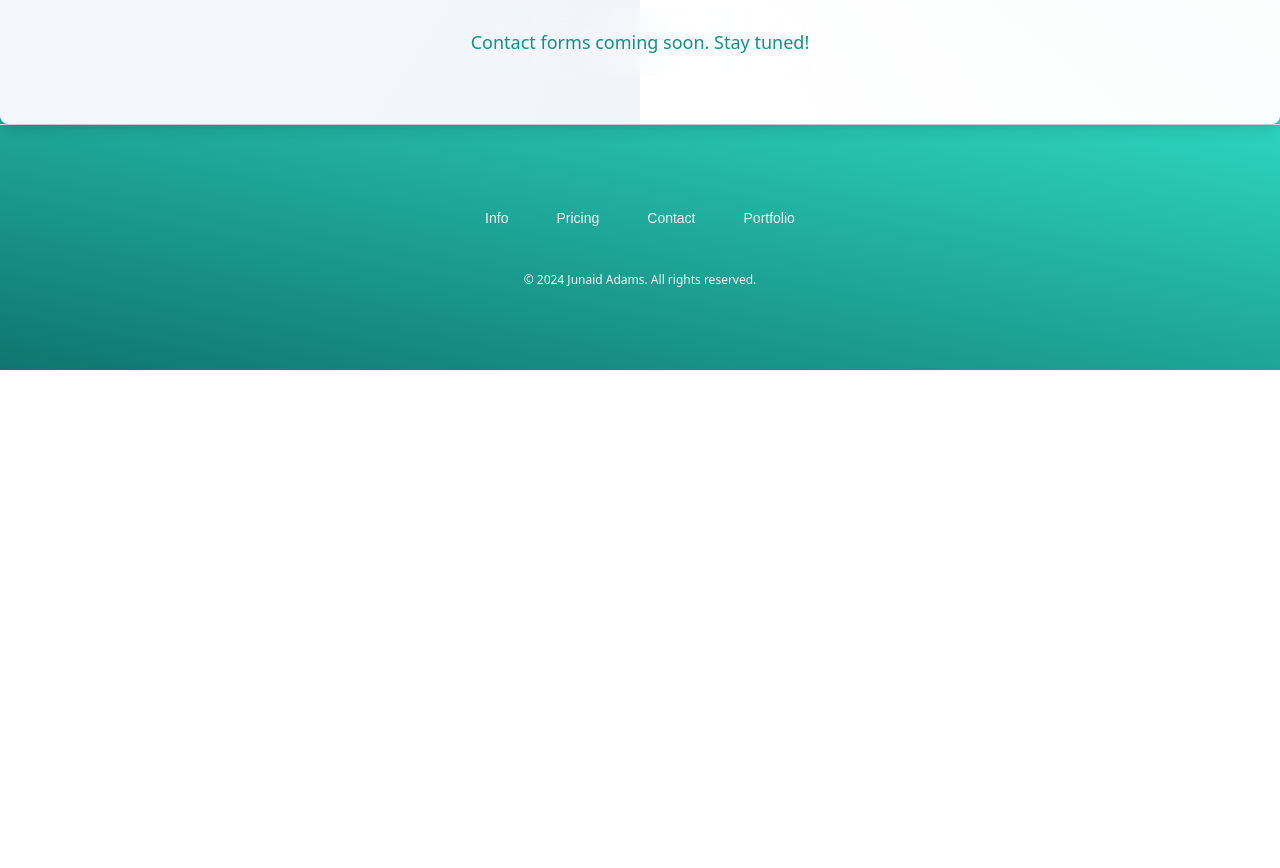
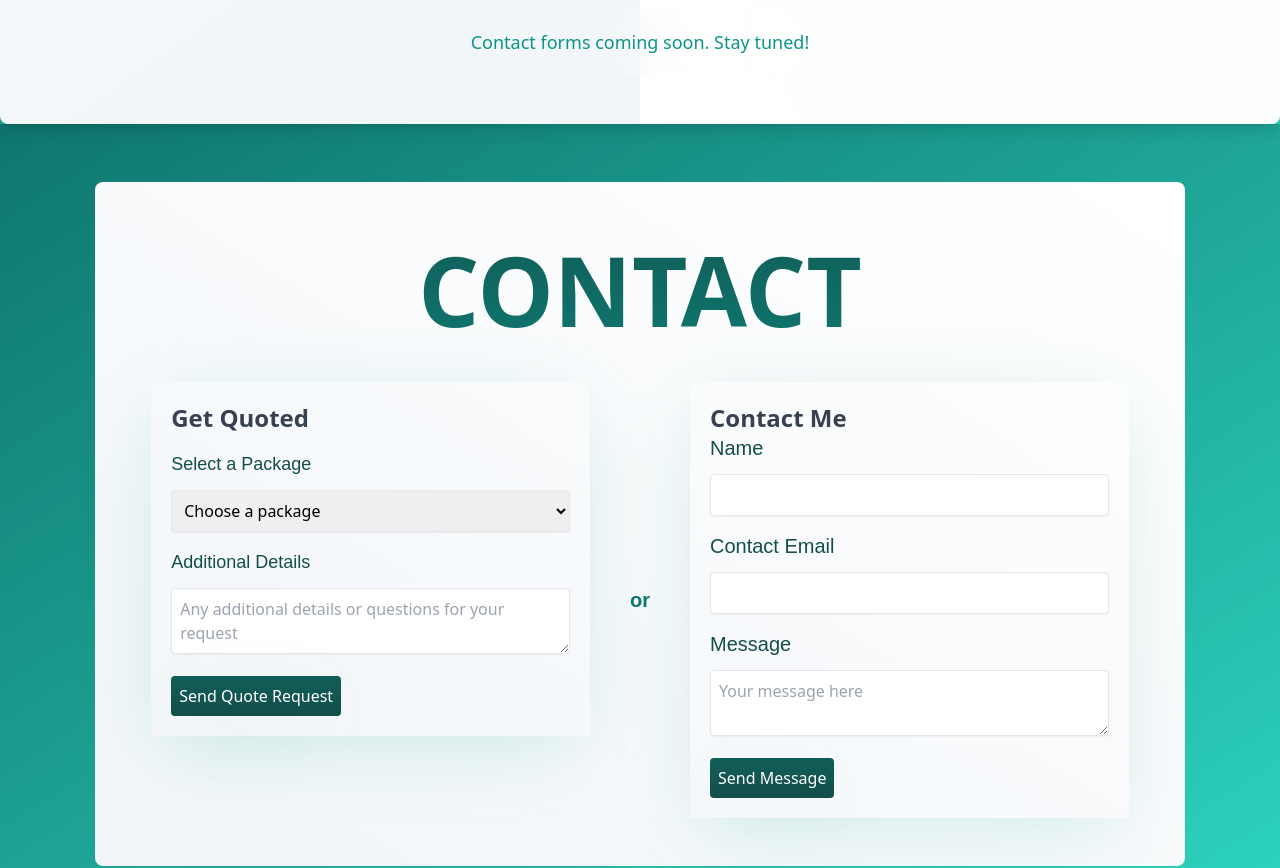
Before and after one commit to Junaidadams/portfolio-website, a React (Vite) app: page / in a window 1280 px wide. Shown: the part 3080-3948 px from the top of the page. Before the commit the page ends 3450 px from the top, so only its background shows below. Built offline with nearby package versions, Linux system fonts and the light colour scheme.

Commit message:
Changes before work day for eesa

```diff
--- a/components/QuoteForm.jsx
+++ b/components/QuoteForm.jsx
@@ -1,74 +1,76 @@
 import { useState } from "react";
-import emailjs from "emailjs-com";
-import { pricingScheme } from "../constants"; // Import the pricing scheme array
+import { pricingScheme } from "../constants";
+import axios from "axios";
 
 const QuoteForm = () => {
-  const [selectedPackage, setSelectedPackage] = useState("");
-  const [selectedPages, setSelectedPages] = useState([]);
-  const [message, setMessage] = useState("");
-  const [includeRetainer, setIncludeRetainer] = useState(false); // New state for retainer
+  const [formData, setFormData] = useState({
+    selectedPackage: "",
+    selectedPages: [],
+    message: "",
+    includeRetainer: false,
+  });
 
-  const handleSendEmail = (e) => {
+  const handleSendEmail = async (e) => {
     e.preventDefault();
+    console.log(formData);
 
-    const templateParams = {
-      selected_package: selectedPackage,
-      selected_pages: selectedPages.join(", "),
-      include_retainer: includeRetainer ? "Yes" : "No", // Include retainer option
-      message,
+    try {
+      const response = await axios.post(
+        "http://localhost:8800/api/mail/service-email",
+        { formData }
+      );
+      console.log("Mail sent successfully", response.data);
+    } catch (error) {
+      console.error("Failed to send mail", error);
+    }
   };
 
-    emailjs
-      .send(
-        "YOUR_SERVICE_ID", // Replace with your EmailJS service ID
-        "YOUR_TEMPLATE_ID", // Replace with your EmailJS template ID
-        templateParams,
-        "YOUR_USER_ID" // Replace with your EmailJS user ID
-      )
-      .then(
-        (result) => {
-          alert("Quote sent successfully!" + result);
-        },
-        (error) => {
-          alert("An error occurred. Please try again." + error);
-        }
-      );
+  const handlePageSelection = (index, value) => {
+    const newSelectedPages = [...formData.selectedPages];
+    newSelectedPages[index] = value;
+    setFormData((prevData) => ({
+      ...prevData,
+      selectedPages: newSelectedPages,
+    }));
   };
 
-  const handlePageSelection = (e) => {
-    const selectedOptions = Array.from(
-      e.target.selectedOptions,
-      (option) => option.value
-    );
-    const maxPages =
-      pricingScheme.find((scheme) => scheme.name === selectedPackage)
-        ?.addOnPageLimit || Infinity;
+  const handlePackageChange = (e) => {
+    const selectedPackageName = e.target.value;
+    const defaultPages =
+      selectedPackageName === "Single page website"
+        ? ["Home", "About", "Contact", "Faq", "Services"]
+        : ["Home", "About", "Contact", "Faq", "Projects"];
 
-    if (selectedOptions.length > maxPages) {
-      alert(`You can only select up to ${maxPages} pages for this package.`);
-      return;
-    }
-
-    setSelectedPages(selectedOptions);
+    setFormData((prevData) => ({
+      ...prevData,
+      selectedPackage: selectedPackageName,
+      selectedPages: defaultPages,
+    }));
   };
 
+  const currentPackage = pricingScheme.find(
+    (scheme) => scheme.name === formData.selectedPackage
+  );
+
+  const pageOptions = currentPackage?.pageOptions || [];
+
   return (
-    <div className=" md:mx-2 p-5 shadow-teal-lg">
+    <div className="md:mx-2 p-5 shadow-teal-lg">
       <form onSubmit={handleSendEmail} className="space-y-4">
-        {/* Dropdown for selecting a package */}
         <h2 className="text-gray-700 font-bold text-2xl">Get Quoted</h2>
+
         <div className="space-y-3">
           <label
             htmlFor="package"
-            className="w-full  text-teal-900 mx-auto text-lg md:text-xl font-montserrat "
+            className="text-teal-900 mx-auto text-lg font-montserrat"
           >
             Select a Package
           </label>
           <select
             id="package"
-            className="w-full p-2 border rounded focus:outline-none focus:ring-gray-400 focus:border-gray-400 shadow-sm focus:shadow"
-            value={selectedPackage}
-            onChange={(e) => setSelectedPackage(e.target.value)}
+            className="w-full p-2 border rounded shadow-sm"
+            value={formData.selectedPackage}
+            onChange={handlePackageChange}
             required
           >
             <option value="" disabled>
@@ -82,66 +84,36 @@ const QuoteForm = () => {
           </select>
         </div>
 
-        {/* Dropdown for selecting pages */}
+        {formData.selectedPackage && (
           <div className="space-y-3">
-          <div>
-            <label
-              htmlFor="pages"
-              className="w-full  text-teal-900 mx-auto text-lg md:text-xl font-montserrat "
-            >
-              Select{" "}
-              {pricingScheme.find(
-                (scheme) => scheme.name === selectedPackage && scheme.key === 1
-              )
-                ? "sections"
-                : "pages"}{" "}
+            <label className="text-teal-900 text-lg font-montserrat">
+              Select Pages
             </label>
-            <div>
-              <p className="pb-1 font-montserrat ">
-                {" "}
-                (Ctrl + Click for multiple)
-              </p>
-              <p className="pb-1 font-montserrat animate-pulse">
-                {(() => {
-                  const scheme = pricingScheme.find(
-                    (scheme) =>
-                      scheme.name === selectedPackage && scheme.key === 1
-                  );
-                  return scheme
-                    ? `Choose up to ${scheme.basePagesOrSections} sections, add up to ${scheme.addOnPageLimit} pages at R${scheme.addOnPageCost}/page by including it in the additional details`
-                    : `Choose up to ${
-                        pricingScheme.find(
-                          (scheme) => scheme.name === selectedPackage
-                        )?.basePagesOrSections
-                      } pages, additional pages are charged at R${
-                        pricingScheme.find(
-                          (scheme) => scheme.name === selectedPackage
-                        )?.addOnPageCost
-                      }`;
-                })()}
-              </p>
-            </div>
-          </div>
+            {[...Array(currentPackage.basePagesOrSections)].map((_, index) => (
               <select
-            id="pages"
-            className="w-full p-2 border rounded focus:outline-none focus:ring-gray-400 focus:border-gray-400 shadow-sm focus:shadow"
-            multiple
-            value={selectedPages}
-            onChange={handlePageSelection} // Updated handler
+                key={index}
+                className="w-full p-2 border rounded mb-2 shadow-sm"
+                value={formData.selectedPages[index] || ""}
+                onChange={(e) => handlePageSelection(index, e.target.value)}
                 required
               >
-            {pricingScheme
-              .find((scheme) => scheme.name === selectedPackage)
-              ?.pageOptions.map((page, index) => (
-                <option key={index} value={page}>
+                {pageOptions
+                  .filter(
+                    (page) =>
+                      !formData.selectedPages.includes(page) ||
+                      formData.selectedPages[index] === page
+                  )
+                  .map((page, i) => (
+                    <option key={i} value={page}>
                       {page}
                     </option>
                   ))}
               </select>
+            ))}
           </div>
+        )}
 
-        {/* Retainer checkbox with monthly cost */}
-        {selectedPackage && (
+        {formData.selectedPackage && (
           <div>
             <label
               htmlFor="retainerPackage"
@@ -151,35 +123,36 @@ const QuoteForm = () => {
                 id="retainerPackage"
                 type="checkbox"
                 className="mr-2"
-                checked={includeRetainer}
-                onChange={(e) => setIncludeRetainer(e.target.checked)}
+                checked={formData.includeRetainer}
+                onChange={(e) =>
+                  setFormData((prevData) => ({
+                    ...prevData,
+                    includeRetainer: e.target.checked,
+                  }))
+                }
               />
-              Include Retainer Service (R
-              {
-                pricingScheme.find((scheme) => scheme.name === selectedPackage)
-                  ?.retainerCost
-              }
-              /month)
+              Include Retainer Service (R{currentPackage.retainerCost}/month)
             </label>
           </div>
         )}
 
-        {/* Optional message field */}
         <div className="space-y-3">
-          <div>
           <label
             htmlFor="message"
-              className="w-full  text-teal-900 mx-auto text-lg md:text-xl font-montserrat "
+            className="text-teal-900 text-lg font-montserrat"
           >
             Additional Details
           </label>
-            <p className="pb-1 font-montserrat "> (add extra pages here)</p>
-          </div>
           <textarea
             id="message"
-            className="w-full p-2 border rounded focus:outline-none focus:ring-gray-400 focus:border-gray-400 shadow-sm focus:shadow"
-            value={message}
-            onChange={(e) => setMessage(e.target.value)}
+            className="w-full p-2 border rounded shadow-sm"
+            value={formData.message}
+            onChange={(e) =>
+              setFormData((prevData) => ({
+                ...prevData,
+                message: e.target.value,
+              }))
+            }
             placeholder="Any additional details or questions for your request"
           />
         </div>
--- a/package.json
+++ b/package.json
@@ -10,6 +10,7 @@
     "preview": "vite preview"
   },
   "dependencies": {
+    "axios": "^1.7.7",
     "emailjs-com": "^3.2.0",
     "framer-motion": "^11.0.3",
     "lucide-react": "^0.337.0",
--- a/src/pages/Home.jsx
+++ b/src/pages/Home.jsx
@@ -3,6 +3,8 @@ import { motion } from "framer-motion";
 import FlipLink from "../../components/FlipLink";
 import Pricing from "../../components/Pricing";
 import Steps from "../../components/Steps";
+import ContactForm from "../../components/ContactForm";
+import QuoteForm from "../../components/QuoteForm";
 
 const Home = () => {
   // eslint-disable-next-line no-unused-vars
@@ -149,7 +151,7 @@ const Home = () => {
         </div>
       </section>
 
-      {/* <section
+      <section
         id="contact"
         className="min-h-screen flex flex-col bg-gradient-to-br from-teal-700 to-teal-400"
       >
@@ -182,7 +184,7 @@ const Home = () => {
             </div>
           </motion.div>
         </div>
-      </section> */}
+      </section>
     </div>
   );
 };
```
Also changed, not shown: 2 other files (tests, documents, lock files or other folders). Lines whose indentation alone changed are shown as unchanged.
